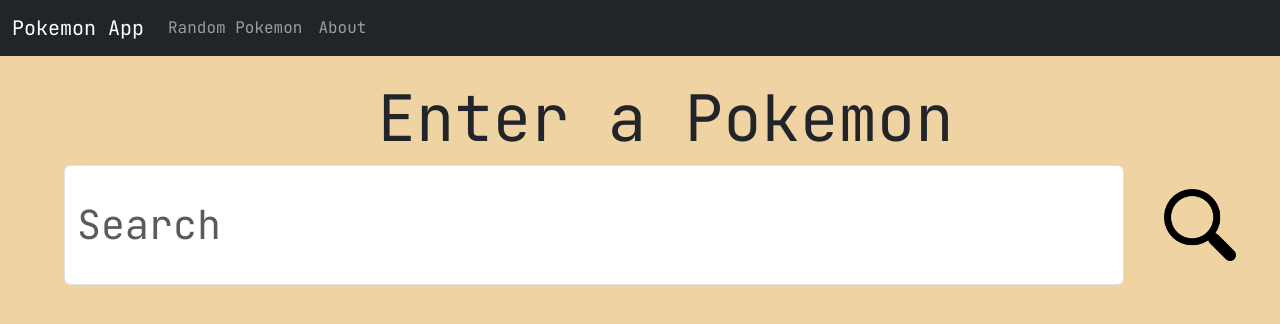
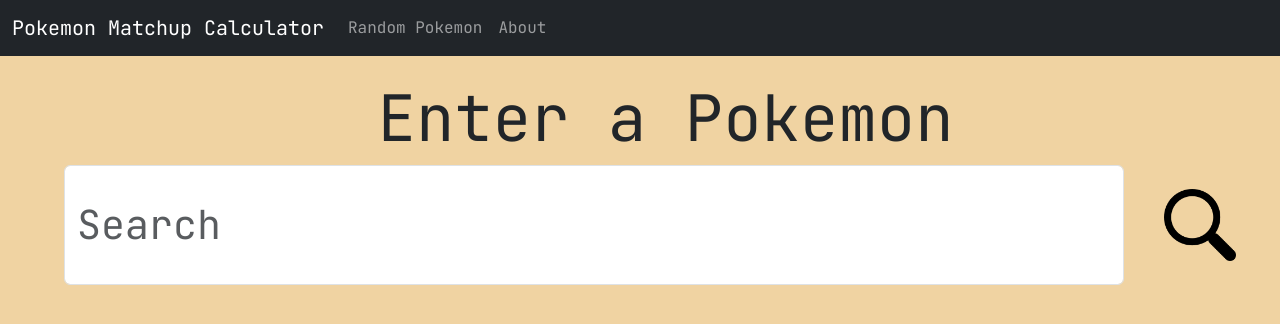
Before and after one commit to otreanor1203/pokemon-matchup-calculator, a Flask app: page / in a window 1280 px wide. Shown: the top 324 px of the page. Run offline with Flask 3, Linux system fonts and the light colour scheme.

Commit message:
modified title and added procfile

```diff
--- a/app.py
+++ b/app.py
@@ -5,7 +5,7 @@
 from setup.calculate import *
 
 app = Flask(__name__)
-app.secret_key = "secret"
+app.secret_key = "secret"       # Key does not really matter for this project
 app.config['SQLALCHEMY_DATABASE_URI'] = 'sqlite:///pokemon.db'
 app.config['SQLALCHEMY_TRACK_MODIFICATIONS'] = False
 
--- a/templates/index.html
+++ b/templates/index.html
@@ -1,6 +1,6 @@
 {% extends 'base.html' %}
 
-{% block title %}Pokemon App{% endblock %}
+{% block title %}Pokemon Matchup Calculator{% endblock %}
 
 {% block style %}<link rel = "stylesheet" href="{{ url_for('static', filename='styleSheets/indexStyles.css') }}">{% endblock %}
 
@@ -8,11 +8,6 @@
 
     <div class = "searchDiv">
         <h1>Enter a Pokemon</h1>
-        {% if error %}
-        <div class="alert alert-danger error" role="alert">
-            Pokemon Not Found!
-        </div>
-        {% endif %}
         <form autocomplete="off" class="d-flex" role="search" method = "POST">
             <input class="form-control me-2 searchText" type="search" name = "homeSearch" id = "homeSearch" required = "true" placeholder="Search" aria-label="Search">
             <button class="btn btn-bgdark myButton" id = "submitButton" type="submit"><img src = "{{ url_for('static', filename='otherImages/magnifyingGlass.png') }}"></button>
--- a/templates/navbar.html
+++ b/templates/navbar.html
@@ -1,6 +1,6 @@
 <nav class="navbar navbar-expand-lg navbar-dark bg-dark">
   <div class="container-fluid">
-    <a class="navbar-brand" href="{{ url_for('index') }}">Pokemon App</a>
+    <a class="navbar-brand" href="{{ url_for('index') }}">Pokemon Matchup Calculator</a>
     <button class="navbar-toggler" type="button" data-bs-toggle="collapse" data-bs-target="#navbarSupportedContent" aria-controls="navbarSupportedContent" aria-expanded="false" aria-label="Toggle navigation">
       <span class="navbar-toggler-icon"></span>
     </button>
```
Also changed, not shown: 1 other file.
